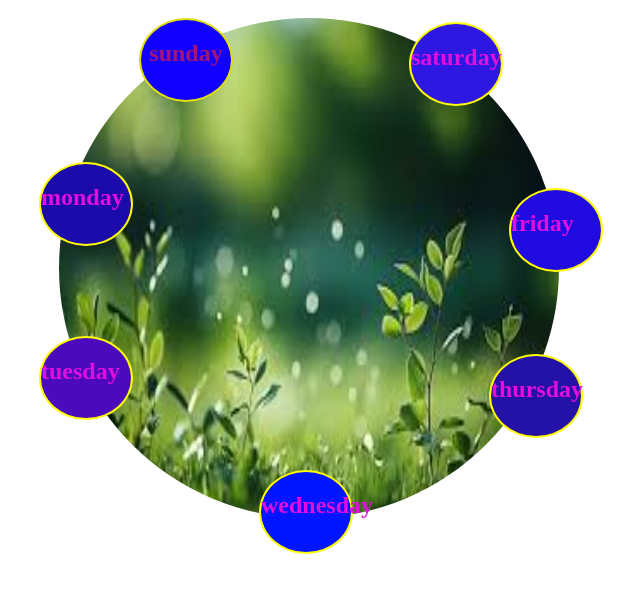
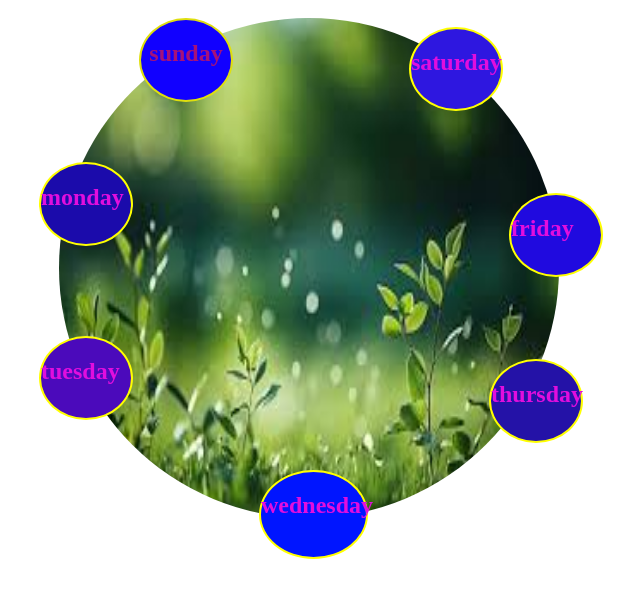
Before and after one commit to RakeshReddy123devoloper/weeklychart, a plain HTML site: page index.html in a window 1280 px wide. Shown: the part 48-646 px from the top of the page, without its empty margins (149-789 px from the left). Drawn offline with Linux system fonts and the light colour scheme.

Commit message:
Update index.html

```diff
--- a/index.html
+++ b/index.html
@@ -47,8 +47,8 @@
     margin-left:200px;
     color:rgb(225, 14, 222);
     border: 2px solid yellow;
-  width:90px;
-  height: 80px;
+  width:105px;
+  height: 85px;
   border-radius: 100%;
   background-color: rgb(0, 21, 255);
          position: relative;
```
